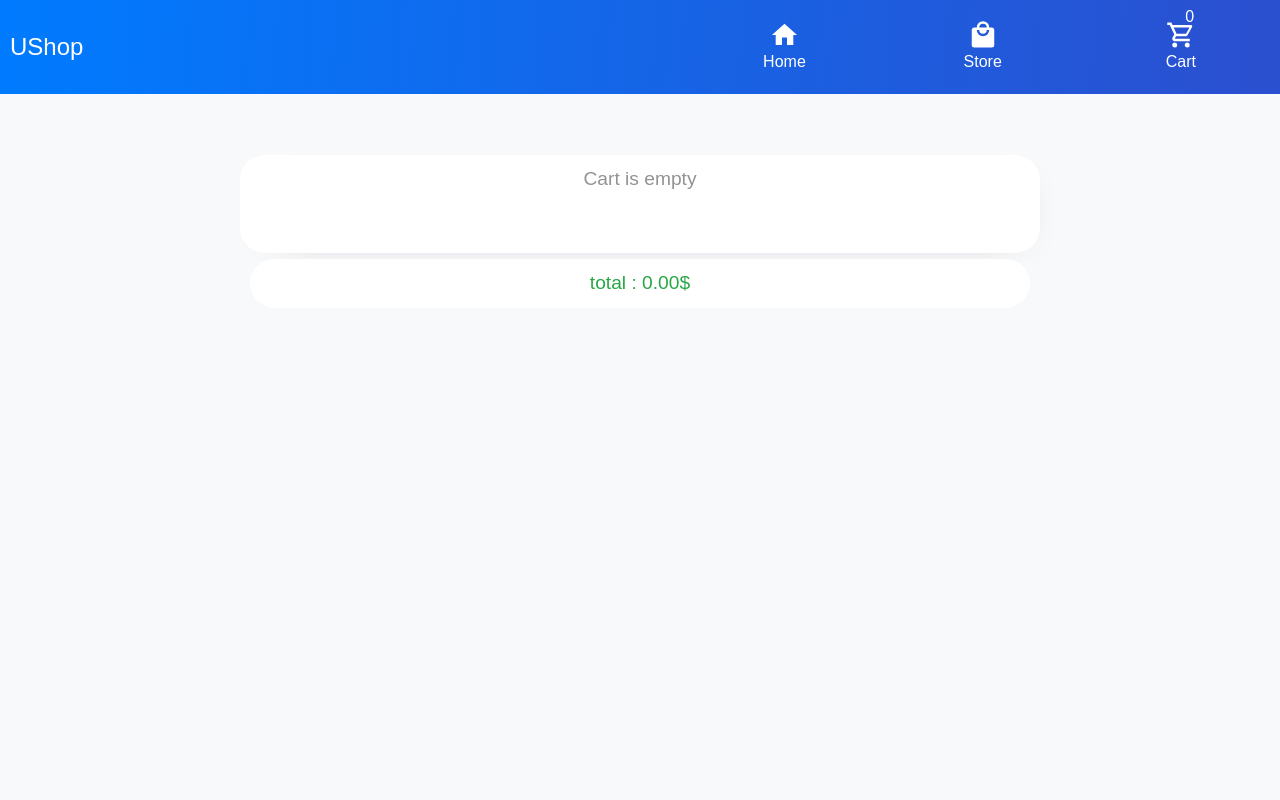
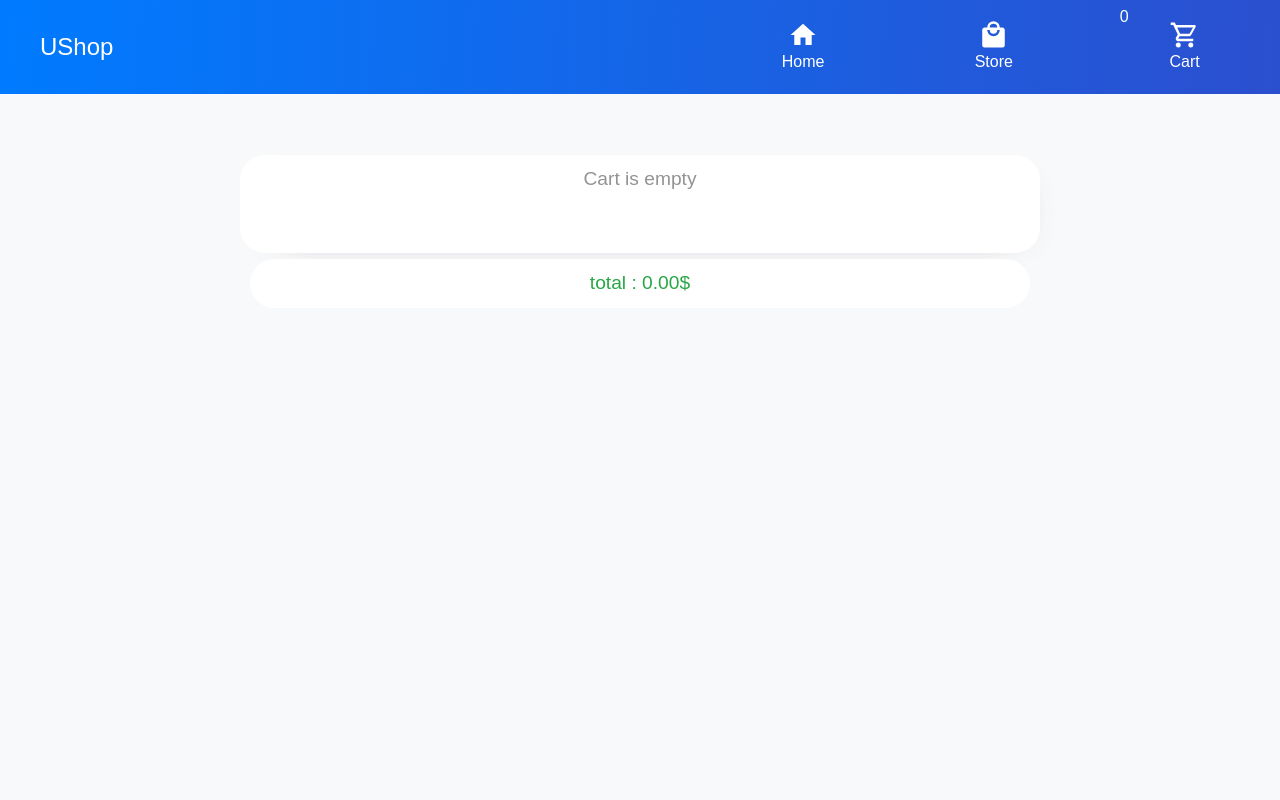
Before and after one commit to VoidOfMaya/shopping-cart-rct, a React (Vite) app: page /Cart in a window 1280 px wide. Shown: the top 800 px of the page. Built offline with nearby package versions, Linux system fonts and the light colour scheme.

Commit message:
fix(topnav):cart quantity now centered above cart item

```diff
--- a/src/component/nav-bar/nav.module.css
+++ b/src/component/nav-bar/nav.module.css
@@ -11,9 +11,10 @@ nav {
     margin-right: 40%;
     align-self:center ;
     color: #ffff;
-    margin-left: 10px;
+    margin-left: 40px;
 }
 .navLink{
+    display: relative;
     padding: 20px;
     color: #ffff;
     justify-self: center;
@@ -30,7 +31,8 @@ nav {
     position: absolute;
     width: 30px;
     height: 30px;
-    transform:  translate(73px, -15px);
+    justify-self: center;
+    top: 5px;
     border-radius: 15px;
     color: #ffffff;
 
--- a/src/component/nav-bar/top-nav.jsx
+++ b/src/component/nav-bar/top-nav.jsx
@@ -15,10 +15,10 @@ const TopNav = ({cart}) =>{
             <Link to={'Store'} className={style.navLink}>
             <img className={style.navIcons} src={shopSvg} alt="Shop"/>
             Store</Link>
-            <Link to={'Cart'} className={style.navLink}>
+            <Link to={'Cart'} className={style.navLink} >
             <div className={style.cartItems}>{cart}</div>
+            <img  className={style.navIcons} src={cartDvg} alt="Cart"/>
 
-            <img  className={style.navIcons} src={cartDvg} alt="Cart"/>
             Cart
             </Link>
 
```
